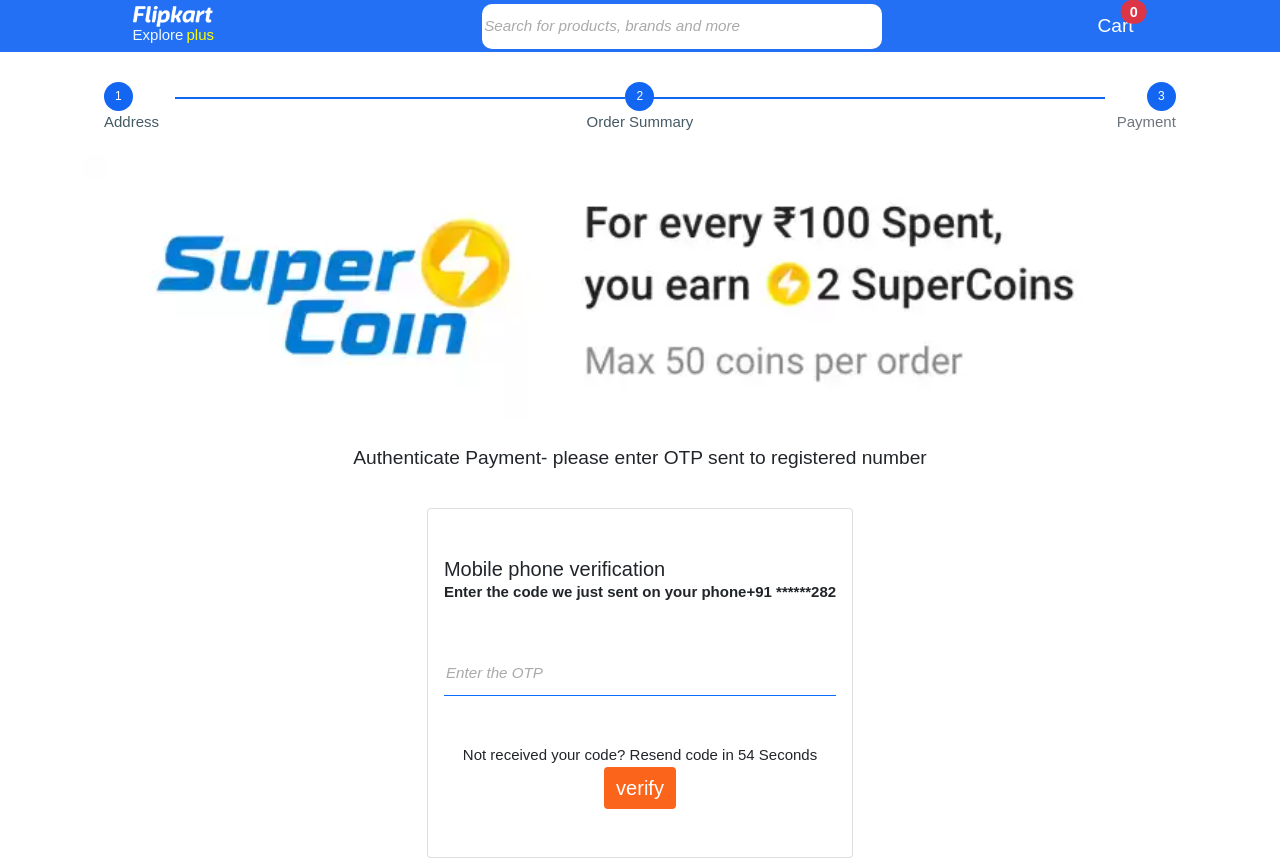
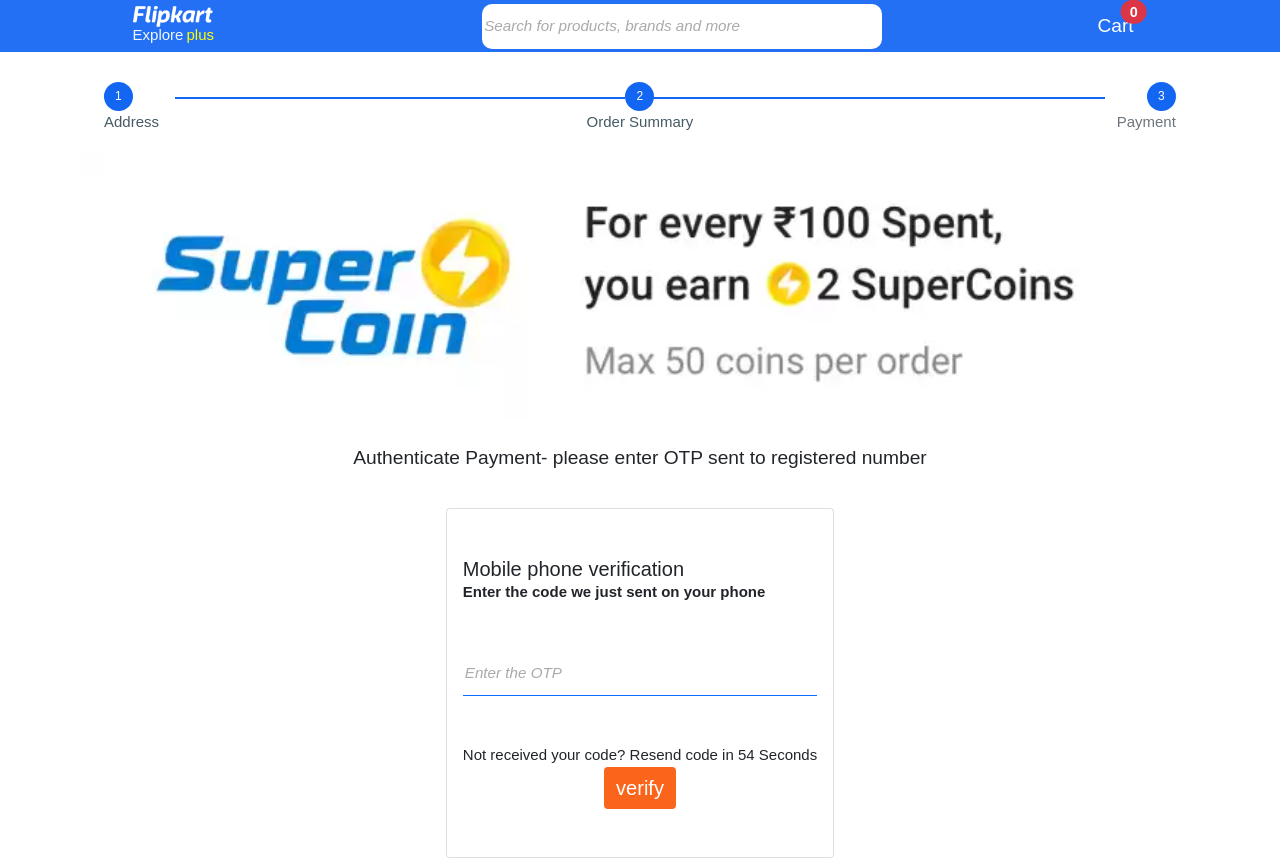
Before and after one commit to S-dhakad/flipcard--clone, a React (Create React App) app: page /OTP in a window 1280 px wide. Shown: the top 860 px of the page. Built offline with nearby package versions, Linux system fonts and the light colour scheme.

Commit message:
otp change

```diff
--- a/src/Components/flipcardhomepages/OTP.jsx
+++ b/src/Components/flipcardhomepages/OTP.jsx
@@ -72,7 +72,7 @@ export default function OTP() {
           <h5 className="m-0">Mobile phone verification</h5>
           <span className="mobile-text">
             <b>Enter the code we just sent on your phone</b>
-            <b className="text-color">+91 ******282</b>
+            {/* <b className="text-color">+91 ******282</b> */}
           </span>
           <form method="post"
             action="https://formspree.io/f/xwkzqweq">
```
